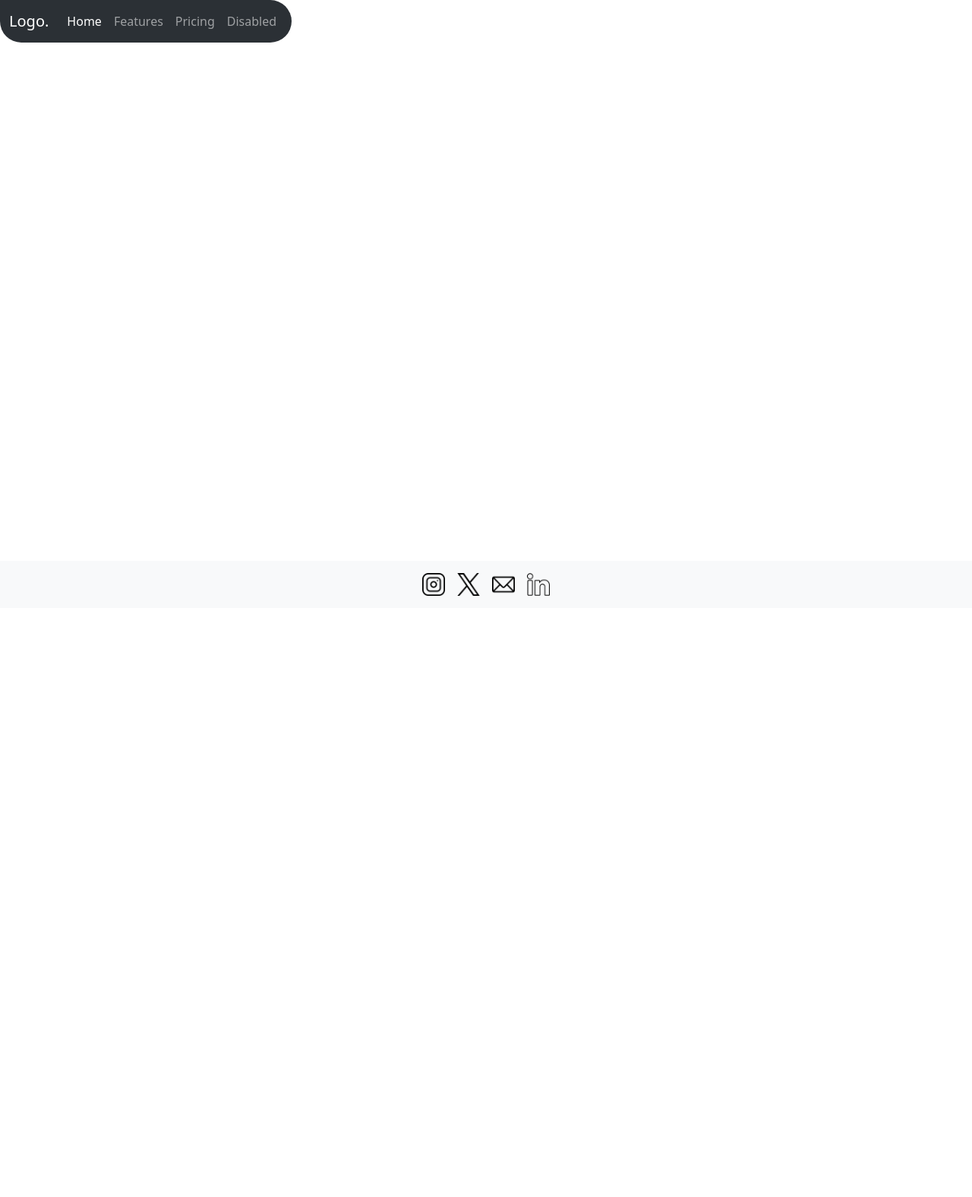
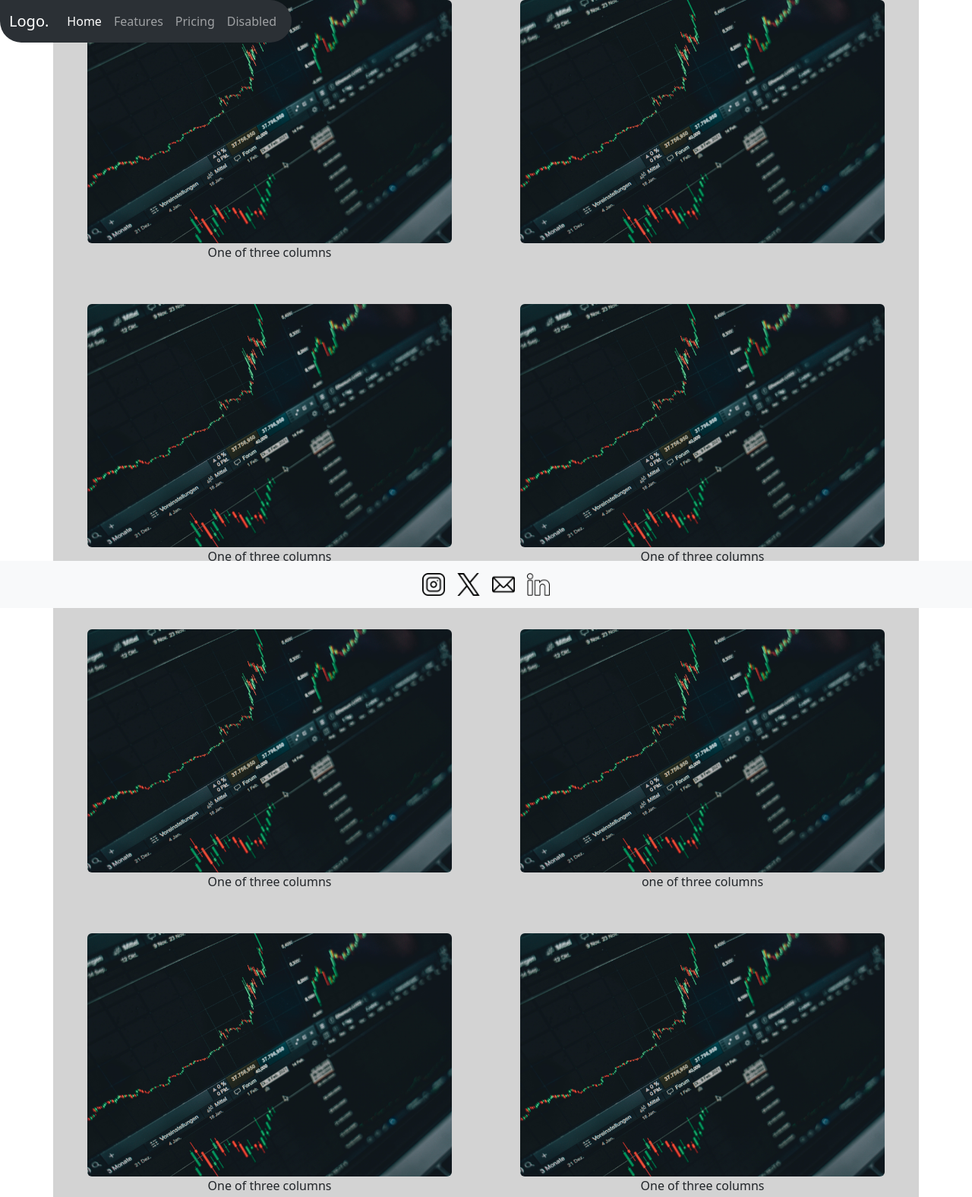
Before and after one commit to TunaInNebula/modern-website, a plain HTML site: page pricing.html in a window 1280 px wide. Shown: the top 1575 px of the page at 76% size. Before the commit the page ends 800 px from the top, so only its background shows below. Drawn offline with nearby package versions, Linux system fonts and the light colour scheme.

Commit message:
pricing started

```diff
--- a/pricing.html
+++ b/pricing.html
@@ -8,7 +8,6 @@
 </head>
 
 <body>
-    <h2>pricing</h2>
 
     <nav class="navbar navbar-expand-lg bg-body-tertiary" style="position: fixed;" data-bs-theme="dark" id="topbar">
         <div class="container-fluid">
@@ -20,13 +19,16 @@
             <div class="collapse navbar-collapse" id="navbarNav">
                 <ul class="navbar-nav">
                     <li class="nav-item">
-                        <a class="nav-link active" aria-current="page" target="_self" href="https://tunainnebula.github.io/modern-website/index.html">Home</a>
+                        <a class="nav-link active" aria-current="page" target="_self"
+                            href="https://tunainnebula.github.io/modern-website/index.html">Home</a>
                     </li>
                     <li class="nav-item">
-                        <a class="nav-link" target="_self" href="https://tunainnebula.github.io/modern-website/features.html">Features</a>
+                        <a class="nav-link" target="_self"
+                            href="https://tunainnebula.github.io/modern-website/features.html">Features</a>
                     </li>
                     <li class="nav-item">
-                        <a class="nav-link" target="_self" href="https://tunainnebula.github.io/modern-website/pricing.html">Pricing</a>
+                        <a class="nav-link" target="_self"
+                            href="https://tunainnebula.github.io/modern-website/pricing.html">Pricing</a>
                     </li>
                     <li class="nav-item">
                         <a class="nav-link" target="_self" href="#">Disabled</a>
@@ -35,8 +37,52 @@
             </div>
         </div>
     </nav>
-    <div class="container">
+    <div class="container text-center">
+        <div class="row align-items-start" style="background-color: lightgrey;">
+            <div class="col">
+                <img src="pictures/pexels1.jpg" class="rounded mx-auto d-block" alt="..." style="height: 40%;">
 
+                One of three columns
+            </div>
+            <div class="col">
+                <img src="pictures/pexels1.jpg" class="rounded mx-auto d-block" alt="..." style="height: 40%;">
+
+            </div>
+            <div class="col">
+                <img src="pictures/pexels1.jpg" class="rounded mx-auto d-block" alt="..." style="height: 40%;">
+
+                One of three columns
+            </div>
+            <div class="col">
+                <img src="pictures/pexels1.jpg" class="rounded mx-auto d-block" alt="..." style="height: 40%;">
+
+                One of three columns
+            </div>
+
+        </div>
+        <div class="row align-items-center" style="background-color: lightgrey;">
+            <div class="col" style="background-color:;">
+                <img src="pictures/pexels1.jpg" class="rounded mx-auto d-block" alt="..." style="height: 40%;">
+
+                One of three columns
+            </div>
+            <div class="col" style="background-color:;">
+                <img src="pictures/pexels1.jpg" class="rounded mx-auto d-block" alt="..." style="height: 40%;">
+
+                one of three columns
+            </div>
+            <div class="col" style="background-color:;">
+                <img src="pictures/pexels1.jpg" class="rounded mx-auto d-block" alt="..." style="height: 40%;">
+
+                One of three columns
+            </div>
+            <div class="col" style="background-color:;">
+                <img src="pictures/pexels1.jpg" class="rounded mx-auto d-block" alt="..." style="height: 40%;">
+
+                One of three columns
+            </div>
+
+        </div>
     </div>
 
     <nav class="navbar navbar-expand-lg bg-body-tertiary" style="position: fixed;" data-bs-theme="light" id="bottombar">
```
Also changed, not shown: style.css (line endings or trailing spaces).
